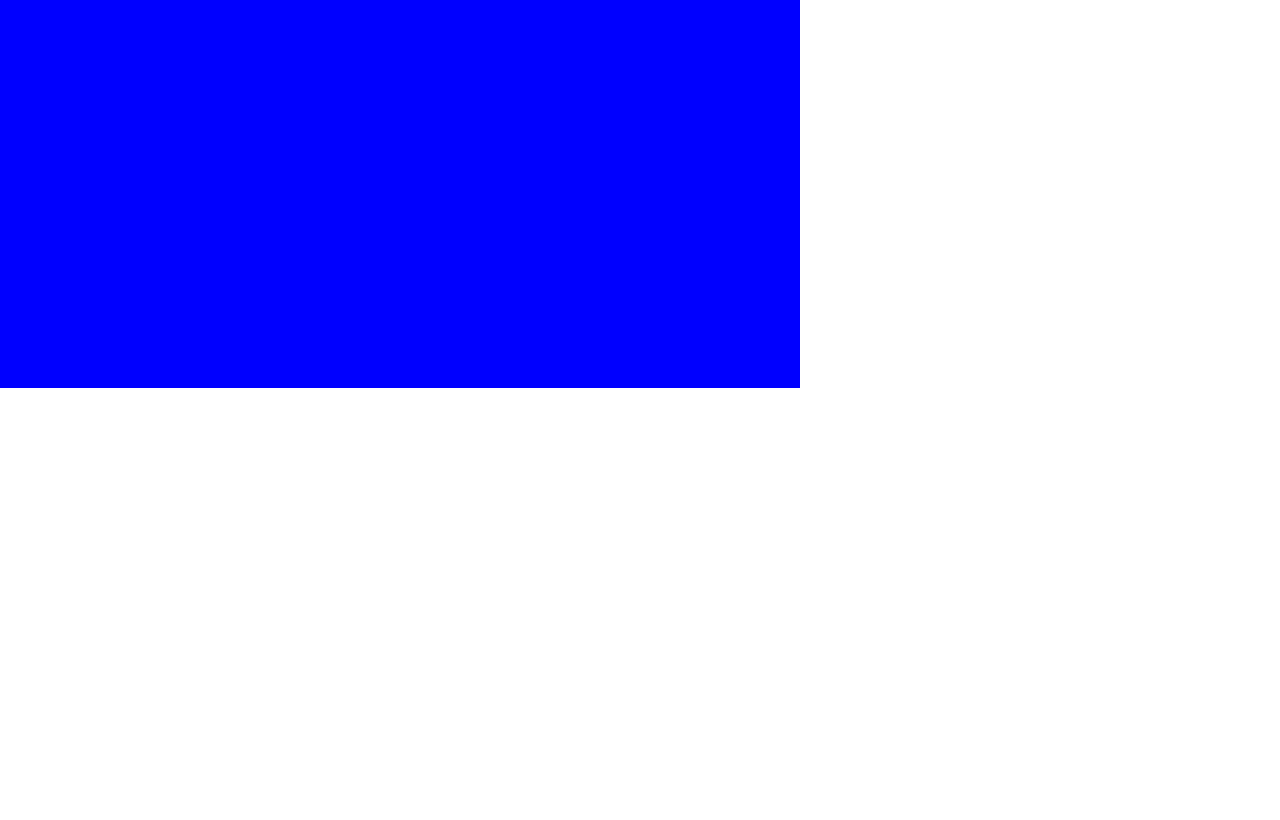
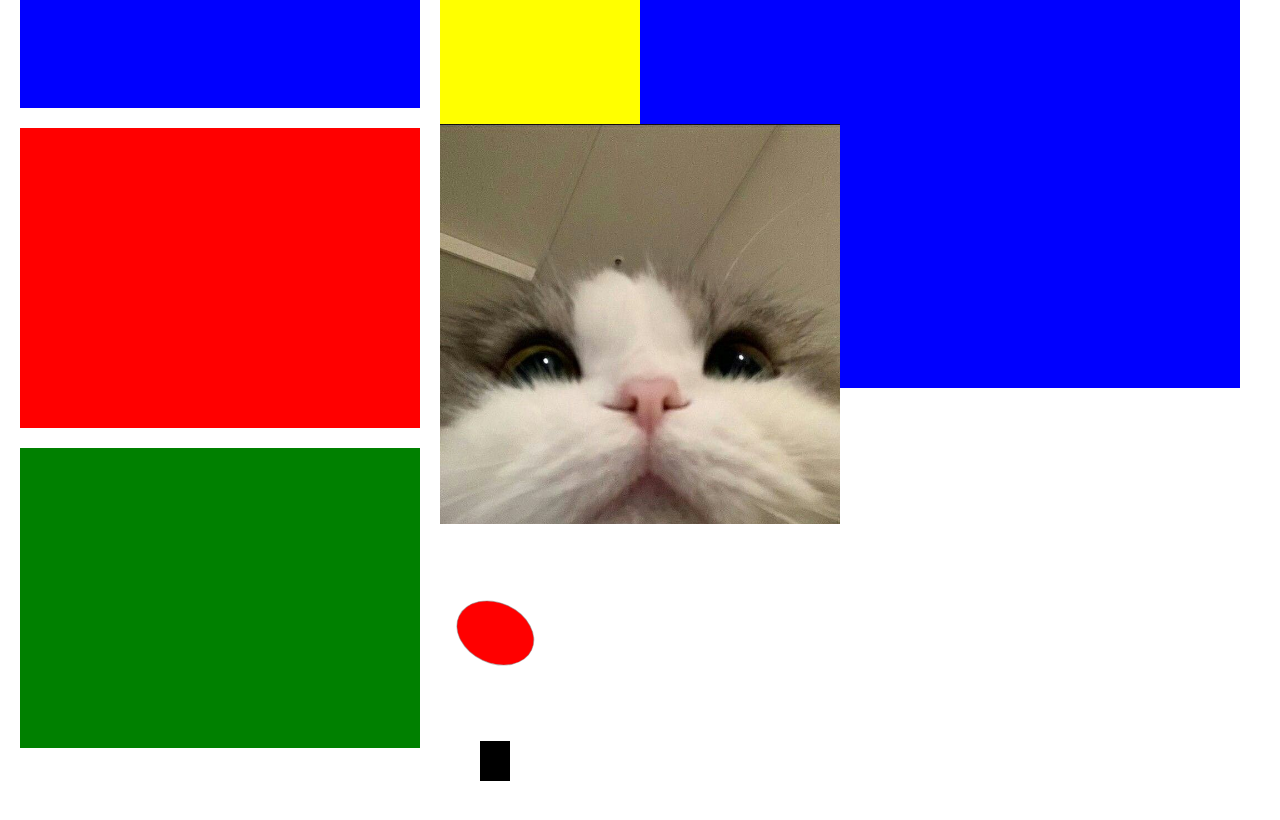
Before and after one commit to TanyaJuravleva/GeekSlides, a React (Create React App) app in the folder presentation/: page / in a window 1280 px wide. Shown: the part 380-1200 px from the top of the page. Before the commit the page ends 800 px from the top, so only its background shows below. Built offline with nearby package versions, Linux system fonts and the light colour scheme.

Commit message:
Прорисовка элементов на слайде

```diff
--- a/presentation/src/App.tsx
+++ b/presentation/src/App.tsx
@@ -1,15 +1,21 @@
 import React from 'react';
-import {PresentationPreviw} from "./lw4/Types"
+import {PresentationPreview, Slide} from "./lw4/Types"
+import {PictureElement} from "./lw4/Types"
+import {TextElement} from "./lw4/Types"
+import {Circle} from "./lw4/Types"
+import {Rectangle} from "./lw4/Types"
+import {Triangle} from "./lw4/Types"
 import logo from './logo.svg';
+import cat from './cat.jpg'
 import { serialize } from 'v8';
 
-const textField = {
+const textField:TextElement = {
   id: 'text1',
   type: 'text',
   startingPoint: {x: 2, y: 50},
   size: {width: 200, height: 300},
   text: 'Заголовок',
-  fontSize: 14,
+  fontSize: 36,
   color: 'green',
   fontFamily: 'Roboto',
   fillText: 'red', // заливка фона текста
@@ -20,19 +26,18 @@ const textField = {
   underlined: true,
 }
 
-const pictureField = {
+const pictureField:PictureElement = {
   id: 'picture1',
   type: 'picture',
-  src: 'img/cat.png',
+  src: cat,
   startingPoint: {x: 30, y: 50},
-  size: {width: 300, height: 400},
+  size: {width: 400, height: 400},
 }
 
-const Circle = {
+const circle:Circle = {
   id: 'circle1',
-  size: {width: 30, height: 40},
-  startingPoint: {x: 4, y: 60},
-  fillColor: 'pink',
+  startingPoint: {x: 70, y: 60},
+  fillColor: 'red',
   borderWidth: 20,
   borderColor: 'grey',
   type: 'circle',
@@ -40,9 +45,8 @@ const Circle = {
   radiusY: 40,
 }
 
-const Triangle = {
+const triangle:Triangle = {
   id: 'triangle1',
-  size: {width: 30, height: 40},
   startingPoint: {x: 40, y: 59},
   fillColor: 'purple',
   borderWidth: 30,
@@ -53,7 +57,7 @@ const Triangle = {
   pointThree: {x: 40, y: 59},
 }
 
-const Rectangle = {
+const rectangle:Rectangle = {
   id: 'rectangle1',
   size: {width: 30, height: 40},
   startingPoint: {x: 40, y: 59},
@@ -63,20 +67,37 @@ const Rectangle = {
   type: 'rectangle',
 }
 
+const elements = [textField, pictureField, circle, triangle, rectangle]
+
+const slide1:Slide = {id: '2', backgroundColor:'blue', workSlide: true, elementsList: elements}
+const slide2:Slide = {id: '1', backgroundColor:'red', workSlide: false, elementsList: []}
+const slide3:Slide = {id: '3', backgroundColor:'green', workSlide: false, elementsList: []}
+
 const slidesList = [
-  {id: '1', backgroundColor:'red', workSlide: false, elementList: []},
-  {id: '2', backgroundColor:'blue', workSlide: true, elementList: [pictureField, textField, Circle, Triangle, Rectangle]},
-  {id: '3', backgroundColor:'green', workSlide: false, elementList: []},
+  slide1, slide2, slide3
 ];
+
+const CollectionSlides = [
+  {selectedSlideId: '1', selectedElementsIds: ['1', '2', '3']}
+]
 
 function App() {
   return (
-    <PresentationPreviw
+    <PresentationPreview
       name='My Presentation'
       logo={logo}
       slides={slidesList}
-    ></PresentationPreviw>
+      selectedCollection={CollectionSlides}
+    ></PresentationPreview>
   );
 }
 
 export default App;
+
+
+{/* <WorkSlide
+id='1'
+backgroundColor='green'
+workSlide={true}
+elementsList={elements}
+></WorkSlide> */}
--- a/presentation/src/lw4/Types.tsx
+++ b/presentation/src/lw4/Types.tsx
@@ -20,7 +20,7 @@ type Slide = {
     id: string,
     backgroundColor: string,
     workSlide: boolean,
-    elementsList: Array<TextElement|FigureElement|PictureElement>,
+    elementsList: Array<TextElement|PictureElement|Circle|Rectangle|Triangle>
 };
 
 type Coordinates = {
@@ -62,7 +62,6 @@ type FigureElement = Circle | Triangle | Rectangle;
 
 type BaseFigureElement = {
     id: string,
-    size: Size,
     startingPoint: Coordinates,
     fillColor: string,
     borderWidth: number,
@@ -84,6 +83,7 @@ type Triangle = BaseFigureElement & {
 
 type Rectangle = BaseFigureElement & {
     type: 'rectangle',
+    size: Size,
 };
 
 function PresentationSlide(props: Slide) {
@@ -119,7 +119,7 @@ function TextElement(props:TextElement) {
             fontStyle: "italic"
         }
     }
-    const WorkTextStyle = Bold && Underlined && Italic && {
+    const WorkTextStyle = {
         fontSize: props.fontSize,
         color: props.color,
         fontFamily: props.fontFamily,
@@ -130,14 +130,57 @@ function TextElement(props:TextElement) {
         width: props.size.width,
         height: props.size.height
     }
-    const WorkText = {
+    const WorkText = Bold && Underlined && Italic && {
         background:props.fillText
     }
     return (
         <div id={props.id} style={WorkTextStyle}>
             <p style={WorkText}>{props.text}</p>
-            <div>{props.type}</div>
         </div>
+    )
+}
+
+function PictureElement(props:PictureElement) {
+    return (
+        <div id={props.id}>
+           <img src={props.src} width={props.size.width} height={props.size.height}></img>
+        </div>
+    )
+}
+
+function Circle(props:Circle) {
+    return (
+        <svg>
+            <ellipse rx={props.radiusX} ry={props.radiusY} cx={props.startingPoint.x} cy={props.startingPoint.y}
+                    transform={"rotate(-65, 98, 94)"}
+                    stroke-opacity={0.5}
+                    stroke={props.borderColor}
+                    fill={props.fillColor}
+            ></ellipse>
+        </svg>
+    )
+}
+
+function Triangle(props:Triangle) {
+    return (
+        <svg>
+            <polygon
+                points="{props.pointOne}, {props.pointTwo}, {props.pointThree}"
+            />
+        </svg>
+    )
+}
+
+function Rectangle(props:Rectangle) {
+    return (
+        <svg>
+            <rect
+                width={props.size.width}
+                height={props.size.height}
+                x={props.startingPoint.x}
+                y={props.startingPoint.y}
+            ></rect>
+        </svg>
     )
 }
 
@@ -147,6 +190,10 @@ function WorkSlide(props: Slide) {
     }
     let ElementsArray:Array<any> = []
     let textField:TextElement
+    let pictureField:PictureElement
+    let circleField:Circle
+    let triangleField:Triangle
+    let rectangleField:Rectangle
     if (props.elementsList)
     {
         for (let i = 0; i < props.elementsList.length; i++)
@@ -159,12 +206,12 @@ function WorkSlide(props: Slide) {
                 <TextElement
                     text={textField.text}
                     fontSize={textField.fontSize}
-                    color={textField.color}
-                    fontFamily={textField.fontFamily}
                     id={textField.id}
                     size={textField.size}
                     startingPoint={textField.startingPoint}
                     type={textField.type}
+                    color={textField.color}
+                    fontFamily={textField.fontFamily}
                     fillText={textField.fillText}
                     fillField={textField.fillField}
                     alignment={textField.alignment}
@@ -173,13 +220,66 @@ function WorkSlide(props: Slide) {
                     underlined={textField.underlined}
                 ></TextElement>)
             }
-            if (props.elementsList[i].type == "picture")
+            if (element.type == "picture")
             {
-
+                pictureField = element;
+                ElementsArray.push(
+                    <PictureElement
+                        id={pictureField.id}
+                        type={pictureField.type}
+                        src={pictureField.src}
+                        startingPoint={pictureField.startingPoint}
+                        size={pictureField.size}
+                    ></PictureElement>
+                )
             }
-            if (props.elementsList[i].type == "circle")
+            if (element.type == "circle")
             {
-
+                circleField = element;
+                ElementsArray.push(
+                    <Circle
+                    id={circleField.id}
+                    type={circleField.type}
+                    radiusX={circleField.radiusX}
+                    radiusY={circleField.radiusY}
+                    startingPoint={circleField.startingPoint}
+                    fillColor={circleField.fillColor}
+                    borderColor={circleField.borderColor}
+                    borderWidth={circleField.borderWidth}
+                    ></Circle>
+                )
+            }
+            if (element.type == "triangle")
+            {
+                triangleField = element;
+                ElementsArray.push(
+                    <Triangle
+                        id={triangleField.id}
+                        pointOne={triangleField.pointOne}
+                        pointTwo={triangleField.pointTwo}
+                        pointThree={triangleField.pointThree}
+                        startingPoint={triangleField.startingPoint}
+                        type={triangleField.type}
+                        fillColor={triangleField.fillColor}
+                        borderColor={triangleField.borderColor}
+                        borderWidth={triangleField.borderWidth}
+                    ></Triangle>
+                )
+            }
+            if (element.type == "rectangle")
+            {
+                rectangleField = element;
+                ElementsArray.push(
+                    <Rectangle
+                        id={rectangleField.id}
+                        startingPoint={rectangleField.startingPoint}
+                        type={rectangleField.type}
+                        size={rectangleField.size}
+                        fillColor={rectangleField.fillColor}
+                        borderColor={rectangleField.borderColor}
+                        borderWidth={rectangleField.borderWidth}
+                    ></Rectangle>
+                )
             }
         }
     }
@@ -194,16 +294,8 @@ function WorkSlide(props: Slide) {
     )
 }
 
-function PresentationPreviw(props: Presentation) {
+function PresentationPreview(props: Presentation) {
     const Slides:Array<Slide> = props.slides;
-    // const SlidesList = Slides.map((slide) =>
-    //     <PresentationSlide
-    //         id={slide.id}
-    //         backgroundColor={slide.backgroundColor}
-    //         workSlide={slide.workSlide}
-    //         elementsList={slide.elementsList}
-    //     ></PresentationSlide>
-    // )
     const workSlide = Slides.map((slide) =>
         (slide.workSlide === true) ? <WorkSlide
             id={slide.id}
@@ -212,6 +304,14 @@ function PresentationPreviw(props: Presentation) {
             elementsList={slide.elementsList}
         ></WorkSlide> : null
     )
+    const SlidesList = Slides.map((slide) =>
+        <PresentationSlide
+            id={slide.id}
+            backgroundColor={slide.backgroundColor}
+            workSlide={slide.workSlide}
+            elementsList={slide.elementsList}
+        ></PresentationSlide>
+    )
     return (
         <div>
             <div className="Preview">
@@ -219,9 +319,9 @@ function PresentationPreviw(props: Presentation) {
                 <p className='PreviewHeader'>{props.name}</p>
             </div>
             <div className='WorkArea'>
-                {/* <div className='SlidesList'>
+                <div className='SlidesList'>
                     {SlidesList}
-                </div> */}
+                </div>
                 {workSlide}
             </div>
         </div>
@@ -229,5 +329,13 @@ function PresentationPreviw(props: Presentation) {
 }
 
 export {
-    PresentationPreviw,
+    PresentationPreview,
+    WorkSlide,
 }
+
+export type {Slide}
+export type {TextElement}
+export type {PictureElement}
+export type {Circle}
+export type {Triangle}
+export type {Rectangle}
```
Also changed, not shown: presentation/src/cat.jpg (added).
